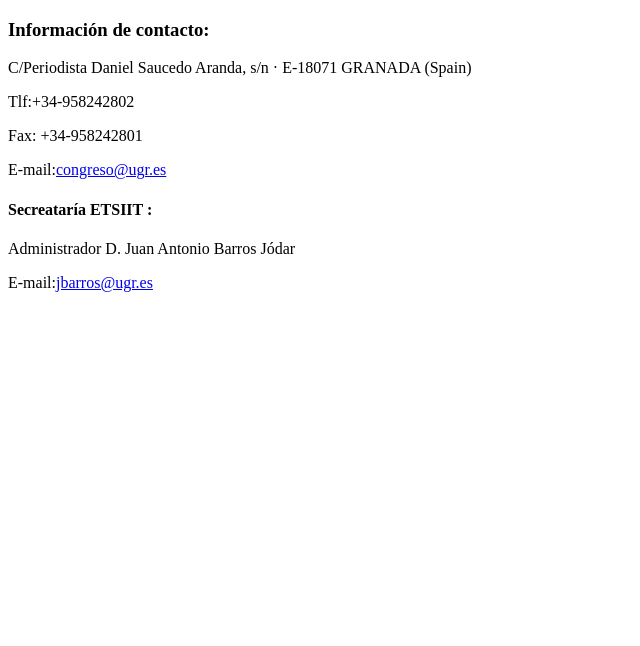
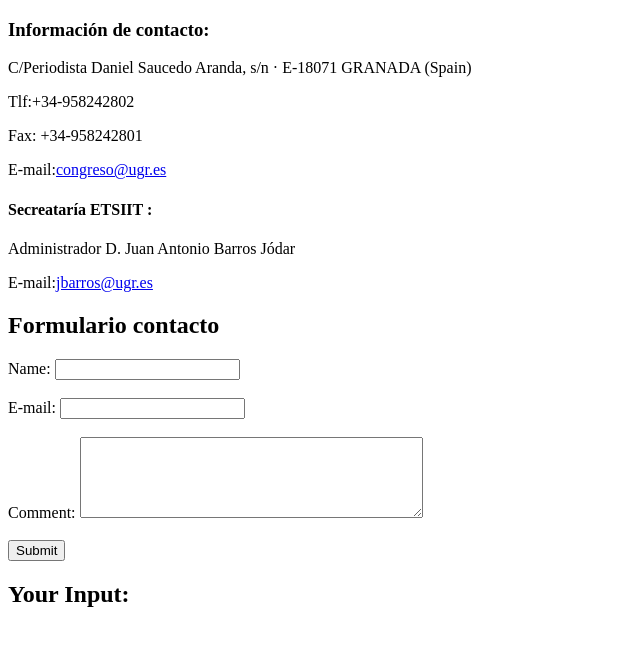
Before and after one commit to ajimenez1503/WebCongresoEstudiantes, a PHP site: page /php/contacto.php in a window 1280 px wide. Shown: the top 646 px of the page, without its empty margins (0-640 px from the left). Run offline with PHP 8.4, Linux system fonts and the light colour scheme.

Commit message:
formulario contacto

```diff
--- a/php/contacto.php
+++ b/php/contacto.php
@@ -10,4 +10,71 @@
 			<h4>Secreataría ETSIIT :</h4>
 			<p> Administrador D. Juan Antonio Barros Jódar </p>
 			<p>E-mail:<a href="jbarros@ugr.es">jbarros@ugr.es </a> </p>
+
+
+
+<?php
+// define variables and set to empty values
+$nameErr = $emailErr = "";
+$name = $email = $comment = "";
+
+if ($_SERVER["REQUEST_METHOD"] == "POST") {
+   if (empty($_POST["name"])) {
+     $nameErr = "Name is required";
+   } else {
+     $name = test_input($_POST["name"]);
+     // check if name only contains letters and whitespace
+     if (!preg_match("/^[a-zA-Z ]*$/",$name)) {
+       $nameErr = "Only letters and white space allowed";
+     }
+   }
+
+   if (empty($_POST["email"])) {
+     $emailErr = "Email is required";
+   } else {
+     $email = test_input($_POST["email"]);
+     // check if e-mail address is well-formed
+     if (!filter_var($email, FILTER_VALIDATE_EMAIL)) {
+       $emailErr = "Invalid email format";
+     }
+   }
+
+
+   if (empty($_POST["comment"])) {
+     $comment = "";
+   } else {
+     $comment = test_input($_POST["comment"]);
+   }
+
+}
+
+function test_input($data) {
+   $data = trim($data);
+   $data = stripslashes($data);
+   $data = htmlspecialchars($data);
+   return $data;
+}
+?>
+
+
+
+<h2>Formulario contacto</h2>
+<form method="post" action="index.php?page=contacto">
+   Name: <input type="text" name="name" value="<?php echo $name;?>">
+   <br><br>
+   E-mail: <input type="text" name="email" value="<?php echo $email;?>">
+   <br><br>
+   Comment: <textarea name="comment" rows="5" cols="40"><?php echo $comment;?></textarea>
+   <br><br>
+   <input type="submit" name="submit" value="Submit">
+</form>
+
+<?php
+echo "<h2>Your Input:</h2>";
+echo $name;
+echo "<br>";
+echo $email;
+echo "<br>";
+echo $comment;
+?>
 		<!--informacion contacto -->
```
